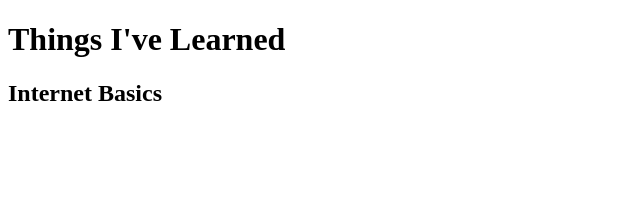
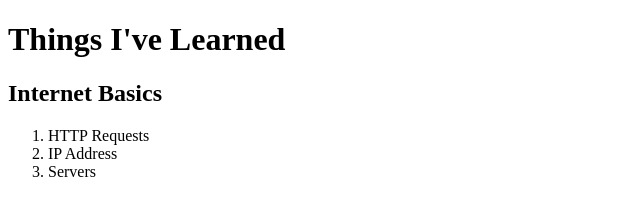
Before and after one commit to ml042685/HTML-Lists, a plain HTML site: page index.html in a window 1280 px wide. Shown: the whole page, without its empty margins (0-640 px from the left). Drawn offline with Linux system fonts and the light colour scheme.

Commit message:
ordered list

```diff
--- a/index.html
+++ b/index.html
@@ -1,14 +1,23 @@
 <!DOCTYPE html>
 <html lang="en">
 <head>
+
+    <!-- metadata goes in the head -->
     <meta charset="UTF-8">
     <meta name="viewport" content="width=device-width, initial-scale=1.0">
     <title>Things I've Learned</title>
 </head>
 <body>
+    <!-- content goes in the body -->
     <h1>Things I've Learned</h1>
+    <h2>Internet Basics</h2>
 
-    <h2>Internet Basics</h2>
+    <ol>
+        <li>HTTP Requests</li>
+        <li>IP Address</li>
+        <li>Servers</li>
+    </ol>
+
 
 
 </body>
```
